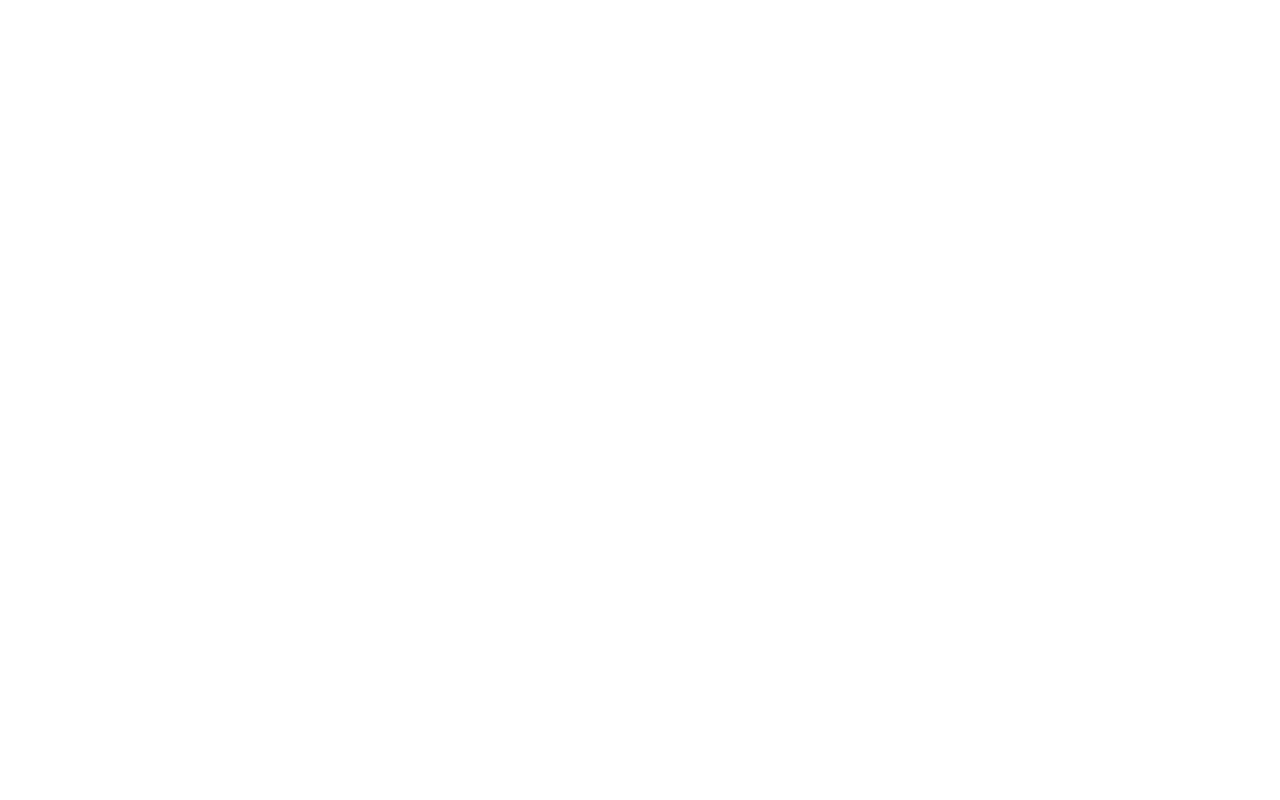
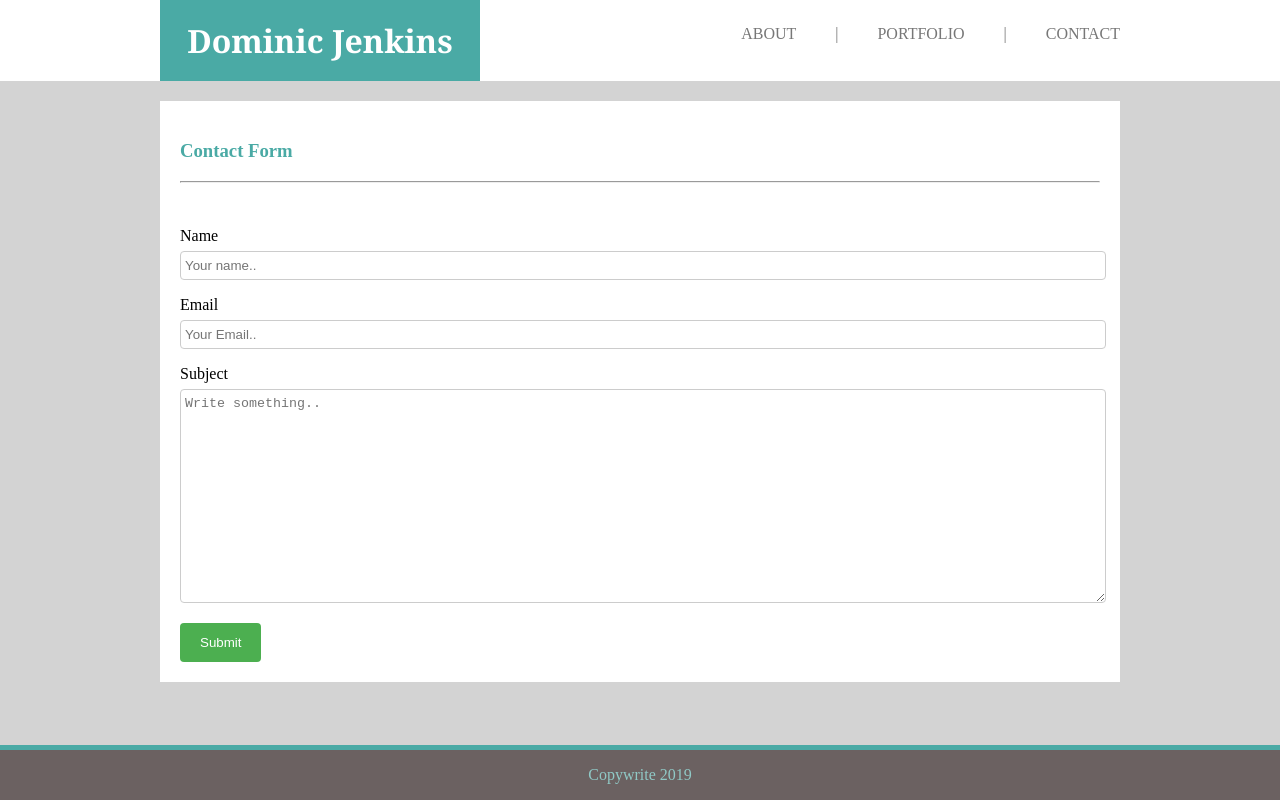
Before and after one commit to domyorke/Basic-Portfolio, a plain HTML site: page contact.html in a window 1280 px wide. Drawn offline with Linux system fonts and the light colour scheme.

Commit message:
6/19/19.2

```diff
--- a/Assets/css/style.css
+++ b/Assets/css/style.css
@@ -87,7 +87,7 @@ nav a:hover::before {
 
 }
 
-#containerstuff {
+.containerstuff {
     width: 920px;
     margin: 20px auto 20px auto;
     background-color: white;
@@ -115,12 +115,54 @@ nav a:hover::before {
 
 
 footer {
-    background-color: #666666;
+    background-color: #6b6161;
     border-top: 5px solid #4aaaa5;
     text-align: center;
     height:50px;
     position: fixed;
     bottom: 0;
     width: 100%;
-    color: navy;
+    color: #90c9c6;
 }
+
+
+{font-family: Arial, Helvetica, sans-serif;}
+
+input[type=text], select, textarea {
+  width: 100%;
+  padding: 6px 0 6px 4px;
+  border: 1px solid #ccc;
+  border-radius: 4px;
+  margin-top: 6px;
+  margin-bottom: 16px;
+  resize: vertical;
+}
+
+input[type=submit] {
+  background-color: #4CAF50;
+  color: white;
+  padding: 12px 20px;
+  border: none;
+  border-radius: 4px;
+  cursor: pointer;
+}
+
+input[type=submit]:hover {
+  background-color: #45a049;
+}
+
+.container {
+  border-radius: 5px;
+  background-color: #f2f2f2;
+  padding: 20px;
+}
+
+#contactform {
+    color:#4aaaa5;
+}
+
+.contact {
+
+    margin:auto;
+
+}
--- a/contact.html
+++ b/contact.html
@@ -0,0 +1,96 @@
+<!DOCTYPE html>
+<html>
+<head>
+
+    <link rel="stylesheet" type="text/css" href="Assets/css/style.css">
+
+    <meta charset="utf-8">
+        <meta http-equiv="X-UA-Compatible" content="IE=edge">
+        <title>Page Title</title>
+        <meta name="viewport" content="width=device-width, initial-scale=1">
+        <link rel="stylesheet" type="text/css" media="screen" href="main.css">
+        <script src="main.js"></script>
+
+
+    <title>
+
+        Dominic's Portfolio
+
+    </title>
+
+
+</head>
+
+
+<body id="body">
+
+        <div id=containerheader>
+
+
+                <div id="containername">
+
+
+                     <h1 id="name"> Dominic Jenkins</h1>
+
+                    <nav>
+                        <ul>
+                            <li><a href="index.html">About</a></li>
+                            <li><a>|</a></li>
+                            <li><a href="portfolio.html">Portfolio</a></li>
+                            <li><a>|</a></li>
+                            <li><a href="contact.html">Contact</a></li>
+
+
+                        </ul>
+
+                    </nav>
+
+
+                </div>
+
+
+            </div>
+
+
+
+        <div class="containerstuff">
+
+            <h3 id="contactform">Contact Form</h3>
+
+            <hr>
+
+            <br>
+            <br>
+
+            <div class="contact">
+                <form action="/action_page.php">
+                    <label for="fullname">Name</label>
+                    <input type="text" id="fname" name="fullname" placeholder="Your name..">
+
+                    <label for="email">Email</label>
+                    <input type="text" id="email" name="lastname" placeholder="Your Email..">
+
+                    <label for="subject">Subject</label>
+                    <textarea id="subject" name="subject" placeholder="Write something.." style="height:200px"></textarea>
+
+                    <input type="submit" value="Submit">
+                </form>
+            </div>
+
+        </div>
+
+    <footer id="footer">
+
+
+        <p>Copywrite 2019</p>
+
+
+    </footer>
+
+
+</body>
+
+
+
+
+</html>
```
Also changed, not shown: index.html (+4 -4 lines), portfolio.html (+68 -0 lines).
